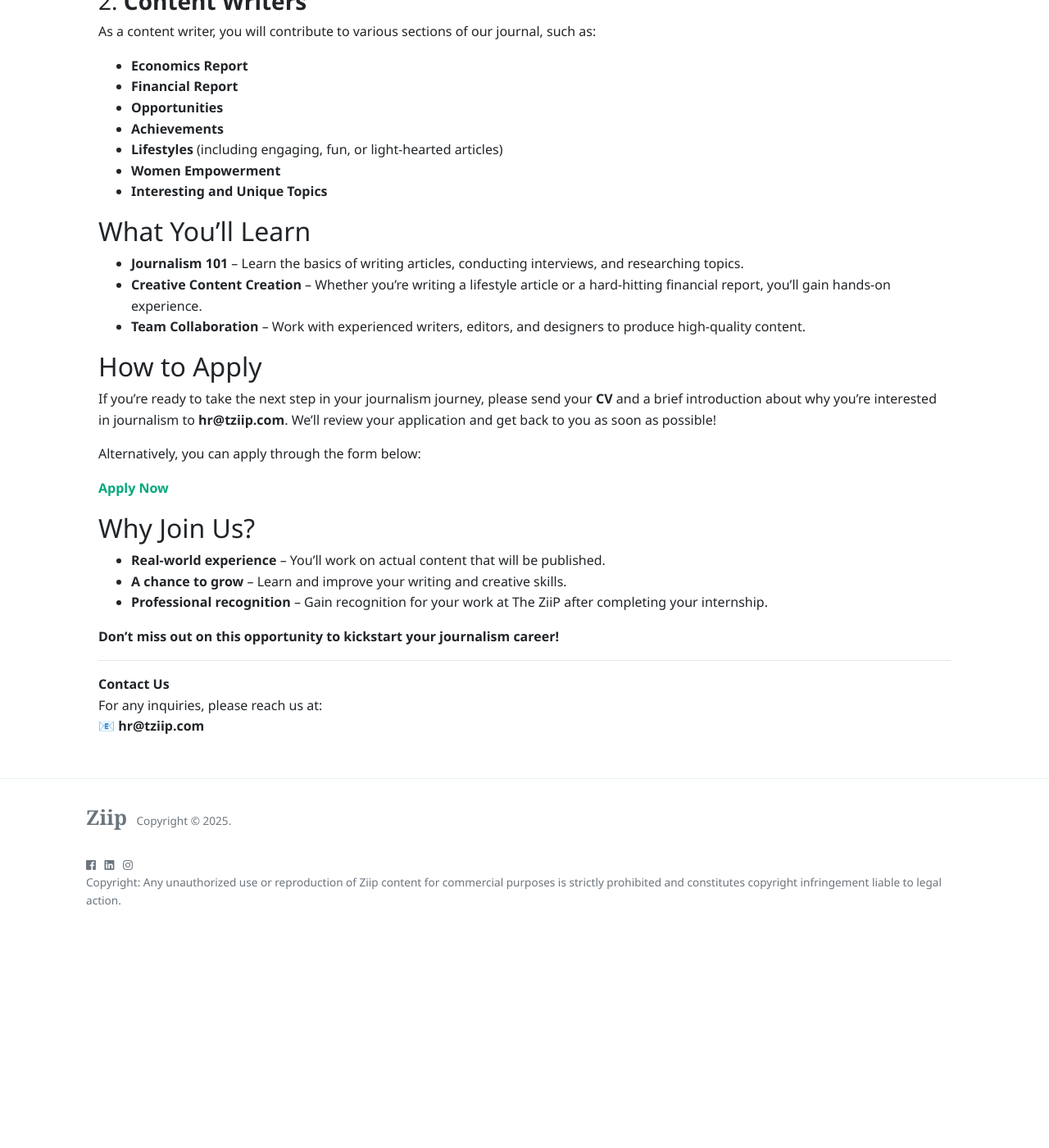
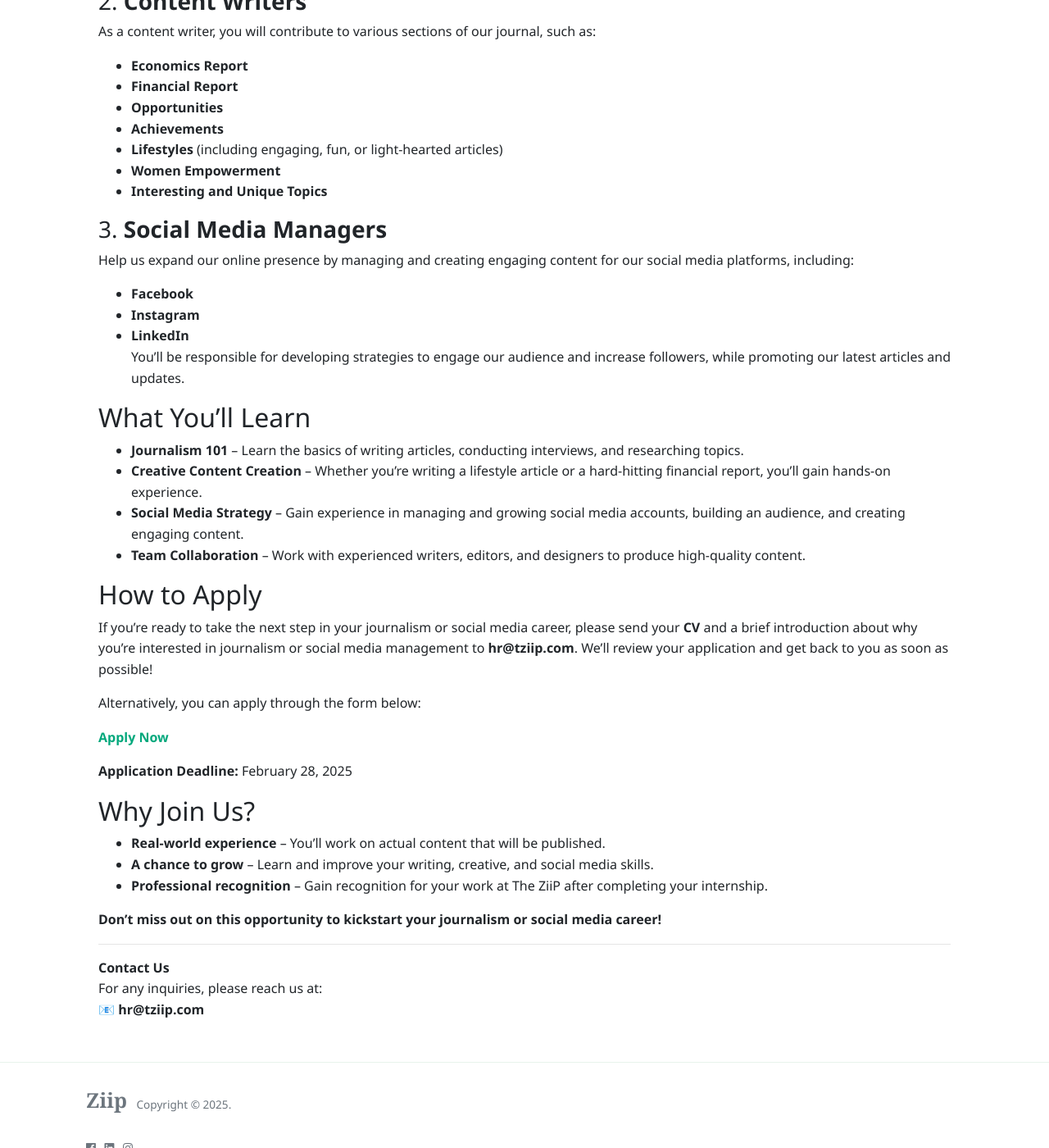
Before and after one commit to zetx2024/newsa, a Jekyll site: the page built from _pages/hire.md, in a window 1280 px wide and 1400 px high, scrolled down 728 px. Shown: the whole window at 82% size. Built offline with Jekyll 4.4.1, drawn with Linux system fonts in a browser that asks for light colours; nearby versions of some CDN libraries; before the commit the page ends 1853 px from its top, so only the background shows below that.

Commit message:
Update hire.md

```diff
--- a/_pages/hire.md
+++ b/_pages/hire.md
@@ -31,27 +31,37 @@ As a content writer, you will contribute to various sections of our journal, suc
 - **Women Empowerment**
 - **Interesting and Unique Topics**
 
+### 3. **Social Media Managers**
+Help us expand our online presence by managing and creating engaging content for our social media platforms, including:
+- **Facebook**
+- **Instagram**
+- **LinkedIn**
+You’ll be responsible for developing strategies to engage our audience and increase followers, while promoting our latest articles and updates.
+
 ## What You'll Learn
 
 - **Journalism 101** – Learn the basics of writing articles, conducting interviews, and researching topics.
 - **Creative Content Creation** – Whether you’re writing a lifestyle article or a hard-hitting financial report, you’ll gain hands-on experience.
+- **Social Media Strategy** – Gain experience in managing and growing social media accounts, building an audience, and creating engaging content.
 - **Team Collaboration** – Work with experienced writers, editors, and designers to produce high-quality content.
 
 ## How to Apply
 
-If you’re ready to take the next step in your journalism journey, please send your **CV** and a brief introduction about why you’re interested in journalism to **hr@tziip.com**. We’ll review your application and get back to you as soon as possible!
+If you’re ready to take the next step in your journalism or social media career, please send your **CV** and a brief introduction about why you’re interested in journalism or social media management to **hr@tziip.com**. We’ll review your application and get back to you as soon as possible!
 
 Alternatively, you can apply through the form below:
 
 [**Apply Now**](https://forms.gle/irSxivQ9ND3tA7wm7)
 
+**Application Deadline:** February 28, 2025
+
 ## Why Join Us?
 
 - **Real-world experience** – You’ll work on actual content that will be published.
-- **A chance to grow** – Learn and improve your writing and creative skills.
+- **A chance to grow** – Learn and improve your writing, creative, and social media skills.
 - **Professional recognition** – Gain recognition for your work at The ZiiP after completing your internship.
 
-**Don’t miss out on this opportunity to kickstart your journalism career!**
+**Don’t miss out on this opportunity to kickstart your journalism or social media career!**
 
 ---
 
```
